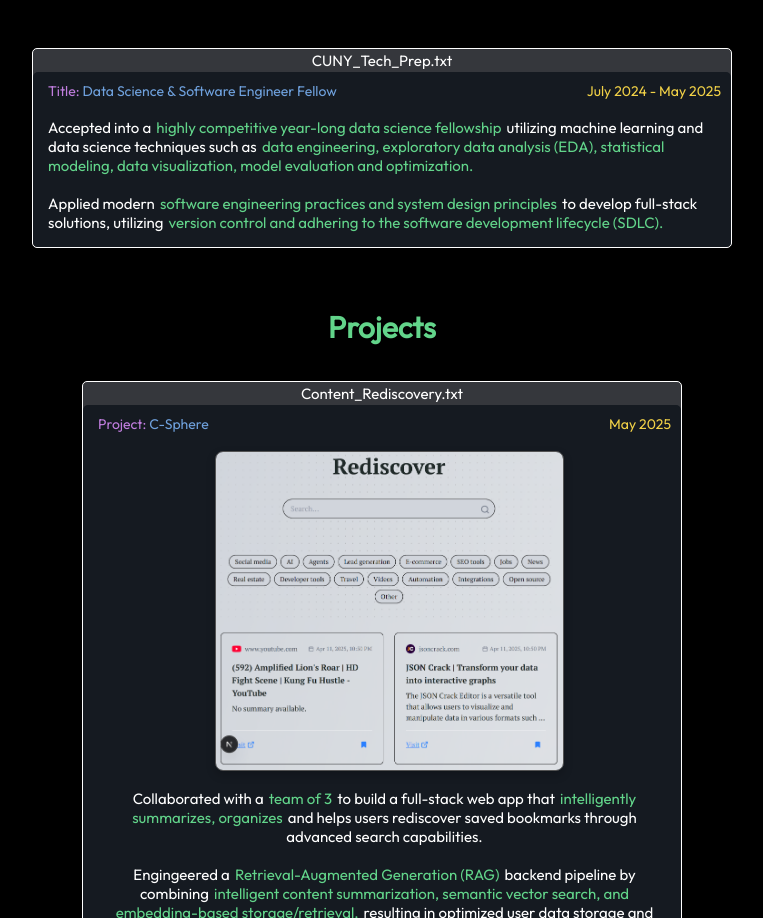
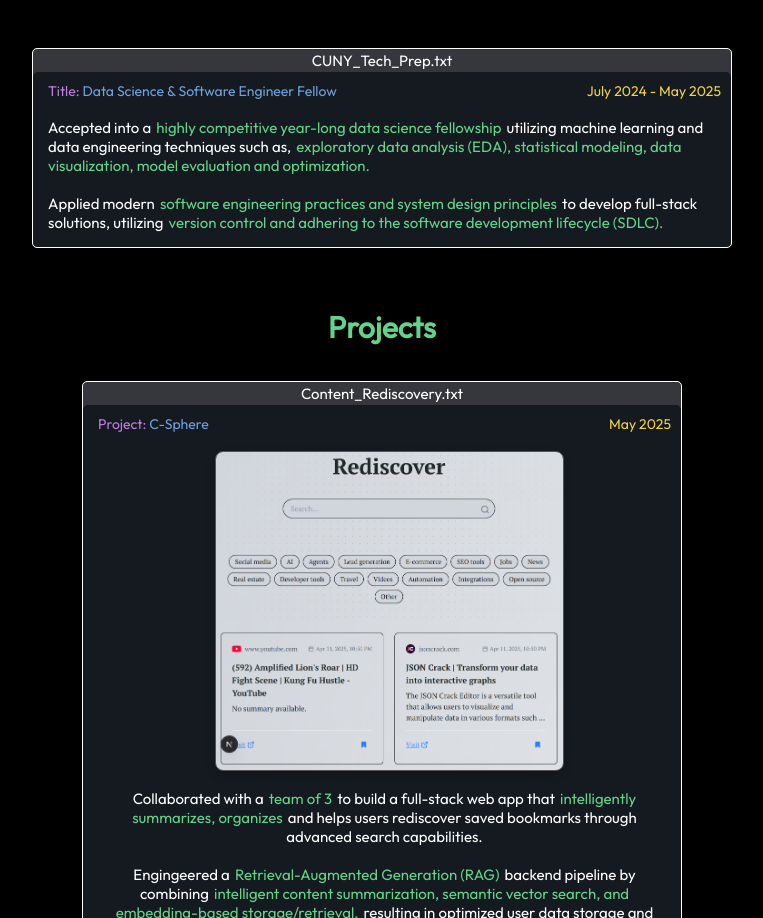
Before and after one commit to Claudio-Perinuzzi/portfolio-website, a React (Vite) app: page / in a window 1280 px wide. Shown: the part 1640-2558 px from the top of the page, without its empty margins (258-1021 px from the left). Built offline with nearby package versions, Linux system fonts and the light colour scheme.

Commit message:
updated experiences

```diff
--- a/src/components/Experience/experienceData.js
+++ b/src/components/Experience/experienceData.js
@@ -50,8 +50,8 @@ export const experienceData = [
         description: [
             { text: 'Accepted into a ', highlight: false },
             { text: 'highly competitive year-long data science fellowship ', highlight: true },
-            { text: 'utilizing machine learning and data science techniques such as ', highlight: false },
-            { text: 'data engineering, exploratory data analysis (EDA), statistical modeling, data visualization, model evaluation and optimization.', highlight: true },
+            { text: 'utilizing machine learning and data engineering techniques such as, ', highlight: false },
+            { text: 'exploratory data analysis (EDA), statistical modeling, data visualization, model evaluation and optimization.', highlight: true },
             { text: '', break: true },
             { text: '', break: true },
             { text: 'Applied modern ', highlight: false },
```
